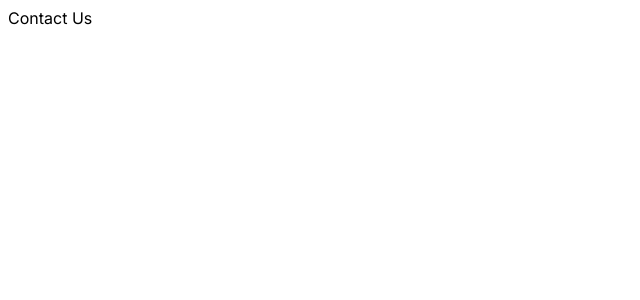
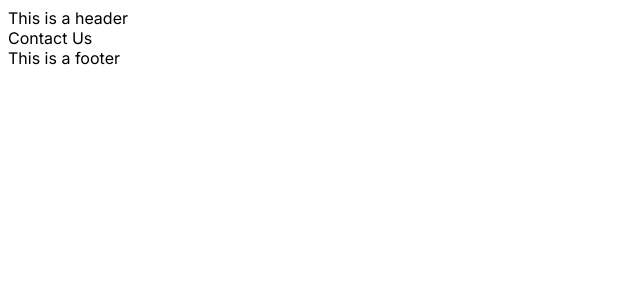
Before and after one commit to recondesigns/creekbridge-capital-llc, a Next.js app: page /contact-us in a window 1280 px wide. Shown: the top 300 px of the page, without its empty margins (0-640 px from the left). Built offline with nearby package versions, Linux system fonts and the light colour scheme.

Commit message:
cleaned things up

```diff
--- a/src/app/contact-us/page.jsx
+++ b/src/app/contact-us/page.jsx
@@ -1,3 +1,4 @@
+'use client'
 import React from 'react'
 
 export default function ContactUsPage() {
--- a/src/app/faq/page.jsx
+++ b/src/app/faq/page.jsx
@@ -1,3 +1,4 @@
+'use client'
 import React from 'react'
 
 export default function FaqPage() {
--- a/src/app/layout.js
+++ b/src/app/layout.js
@@ -1,17 +1,21 @@
-import { Inter } from "next/font/google";
+import { Inter } from "next/font/google"
 // import "./globals.css";
 
-const inter = Inter({ subsets: ["latin"] });
+const inter = Inter({ subsets: ["latin"] })
 
 export const metadata = {
   title: "Creekbridge Capital LLC",
   description: "We buy homes fast.",
-};
+}
 
 export default function RootLayout({ children }) {
   return (
     <html lang="en">
-      <body className={inter.className}>{children}</body>
+      <body className={inter.className}>
+        <header>This is a header</header>
+        {children}
+        <footer>This is a footer</footer>
+      </body>
     </html>
-  );
+  )
 }
--- a/src/app/our-process/page.jsx
+++ b/src/app/our-process/page.jsx
@@ -1,5 +1,4 @@
 'use client'
-
 import React from 'react'
 
 export default function OurProcessPage() {
--- a/src/app/terms-and-conditions/page.jsx
+++ b/src/app/terms-and-conditions/page.jsx
@@ -1,3 +1,4 @@
+'use client'
 import React from 'react'
 
 export default function TermsAndConditionsPage() {
--- a/src/app/thank-you/page.jsx
+++ b/src/app/thank-you/page.jsx
@@ -1,3 +1,4 @@
+'use client'
 import React from 'react'
 
 export default function ThankYouPage() {
```
